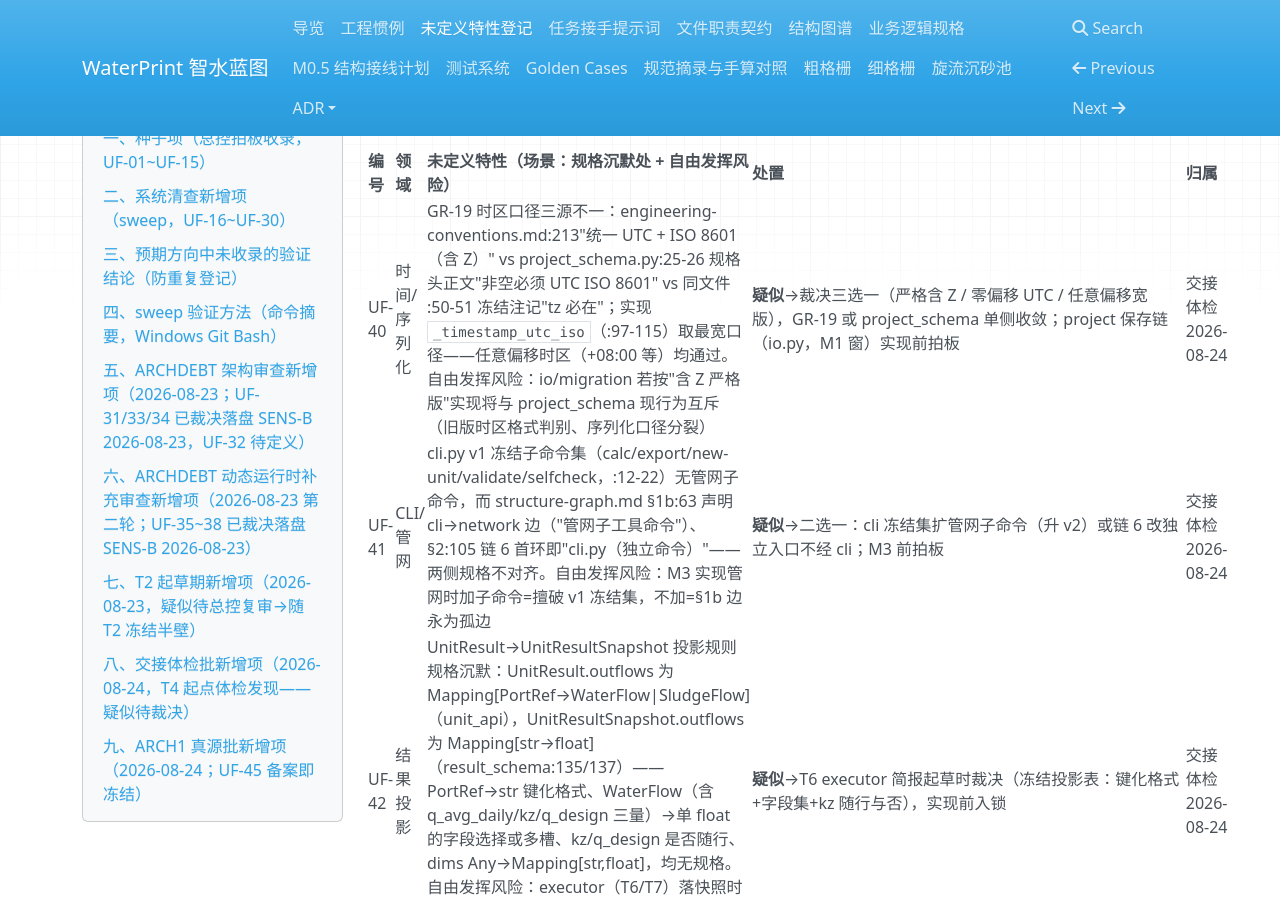
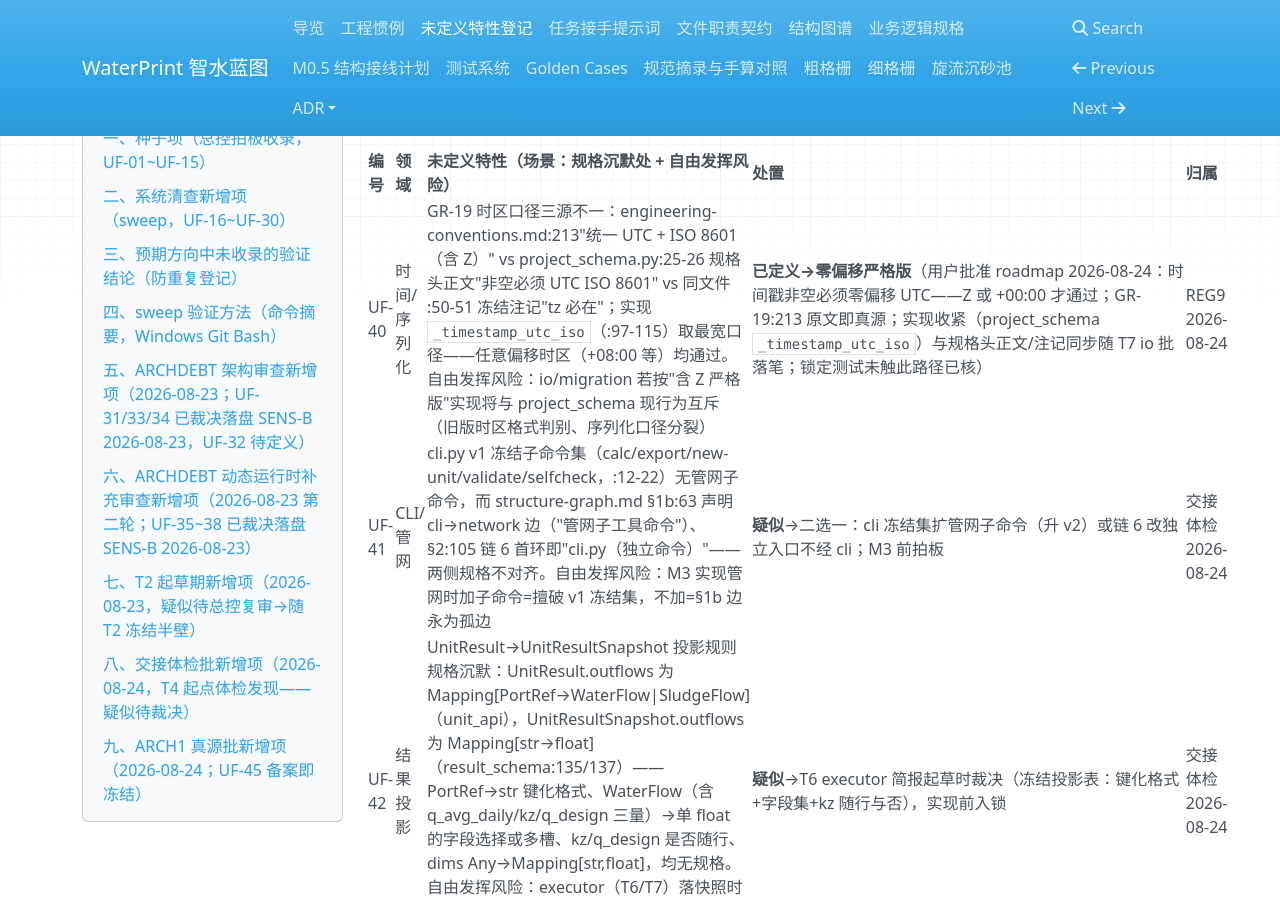
Before and after one commit to yyx20040712/waterprint, an MkDocs documentation site: the page built from docs/undefined-features-register.md, in a window 1280 px wide and 900 px high, scrolled down 8388 px. Built offline with MkDocs 1.6.1, drawn with Linux system fonts in a browser that asks for light colours; nearby versions of some CDN libraries.

Commit message:
REG9 裁决落册：UF-40 GR-19 时区口径定稿为零偏移严格版（用户批准 roadmap 2026-08-24——时间戳非空必须零偏移 UTC：Z 或 +00:00 才通过，GR-19:213 原文即真源；实现收紧与规格头同步随 T7 io 批落笔，锁定测试未触此路径已核）——交接体检五项疑似矛盾首项闭案，余 UF-41/42/43 各归 M3/T6/T10 简报期

```diff
--- a/docs/undefined-features-register.md
+++ b/docs/undefined-features-register.md
@@ -172,7 +172,7 @@ grep -n "标准库\|STANDARDS" docs/undefined-features-register.md          #
 
 | 编号 | 领域 | 未定义特性（场景：规格沉默处 + 自由发挥风险） | 处置 | 归属 |
 |------|------|----------------------------------------------|------|------|
-| UF-40 | 时间/序列化 | GR-19 时区口径三源不一：engineering-conventions.md:213"统一 UTC + ISO 8601（含 Z）" vs project_schema.py:25-26 规格头正文"非空必须 UTC ISO 8601" vs 同文件 :50-51 冻结注记"tz 必在"；实现 `_timestamp_utc_iso`（:97-115）取最宽口径——任意偏移时区（+08:00 等）均通过。自由发挥风险：io/migration 若按"含 Z 严格版"实现将与 project_schema 现行为互斥（旧版时区格式判别、序列化口径分裂） | **疑似**→裁决三选一（严格含 Z / 零偏移 UTC / 任意偏移宽版），GR-19 或 project_schema 单侧收敛；project 保存链（io.py，M1 窗）实现前拍板 | 交接体检 2026-08-24 |
+| UF-40 | 时间/序列化 | GR-19 时区口径三源不一：engineering-conventions.md:213"统一 UTC + ISO 8601（含 Z）" vs project_schema.py:25-26 规格头正文"非空必须 UTC ISO 8601" vs 同文件 :50-51 冻结注记"tz 必在"；实现 `_timestamp_utc_iso`（:97-115）取最宽口径——任意偏移时区（+08:00 等）均通过。自由发挥风险：io/migration 若按"含 Z 严格版"实现将与 project_schema 现行为互斥（旧版时区格式判别、序列化口径分裂） | **已定义→零偏移严格版**（用户批准 roadmap 2026-08-24：时间戳非空必须零偏移 UTC——Z 或 +00:00 才通过；GR-19:213 原文即真源；实现收紧（project_schema `_timestamp_utc_iso`）与规格头正文/注记同步随 T7 io 批落笔；锁定测试未触此路径已核） | REG9 2026-08-24 |
 | UF-41 | CLI/管网 | cli.py v1 冻结子命令集（calc/export/new-unit/validate/selfcheck，:12-22）无管网子命令，而 structure-graph.md §1b:63 声明 cli→network 边（"管网子工具命令"）、§2:105 链 6 首环即"cli.py（独立命令）"——两侧规格不对齐。自由发挥风险：M3 实现管网时加子命令=擅破 v1 冻结集，不加=§1b 边永为孤边 | **疑似**→二选一：cli 冻结集扩管网子命令（升 v2）或链 6 改独立入口不经 cli；M3 前拍板 | 交接体检 2026-08-24 |
 | UF-42 | 结果投影 | UnitResult→UnitResultSnapshot 投影规则规格沉默：UnitResult.outflows 为 Mapping[PortRef→WaterFlow\|SludgeFlow]（unit_api），UnitResultSnapshot.outflows 为 Mapping[str→float]（result_schema:135/137）——PortRef→str 键化格式、WaterFlow（含 q_avg_daily/kz/q_design 三量）→单 float 的字段选择或多槽、kz/q_design 是否随行、dims Any→Mapping[str,float]，均无规格。自由发挥风险：executor（T6/T7）落快照时各自发明投影，serialize 确定性与 golden 对照将锁死错误口径 | **疑似**→T6 executor 简报起草时裁决（冻结投影表：键化格式+字段集+kz 随行与否），实现前入锁 | 交接体检 2026-08-24 |
 | UF-43 | 计算书 | 计算书链三处规格沉默：① trace_api.TraceNodeSpec 五字段 vs result_schema.TraceNode 六字段（多 norm_ref）——norm_ref 由 collector 经 formula_id 反查 FormulaSpec.norm_ref 的补齐路径无规格；② collector.py:12 规格头 record() 为 6 散参（M0 遗留）vs trace_api.py:62 TraceSink.record(node: TraceNodeSpec) 单对象——T0.5 协议下沉后 collector 规格头未同步；③ TraceTree 类型全库未定义（app.py:29/collector.py:14-15/audit.py:3 均引用，result_schema 仅 tuple[TraceNode,...] 平铺形态）——树 vs 平铺未裁决 | **疑似**→T10 前三合一拍板：collector 规格头重写随 T10 简报、norm_ref 补齐路径写入 formulas/collector 规格、TraceTree 形态裁决 | 交接体检 2026-08-24 |
```
